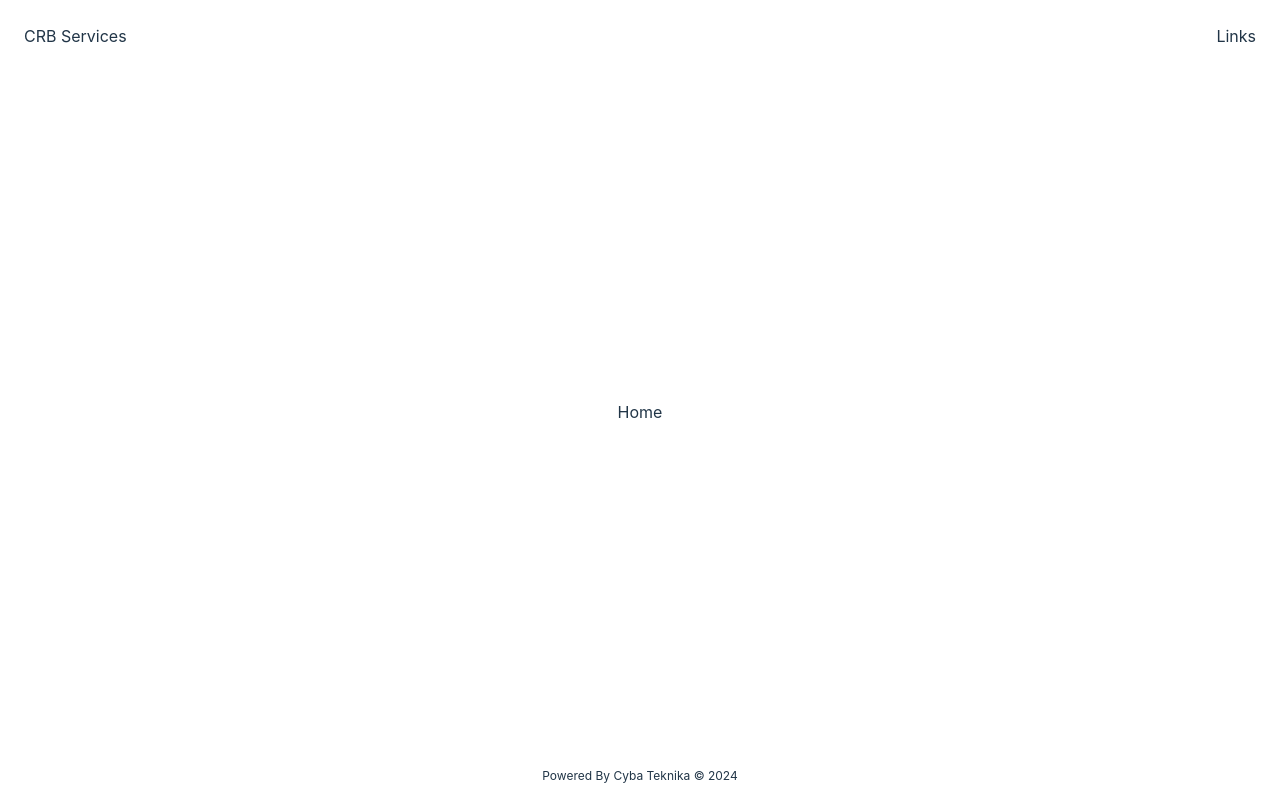
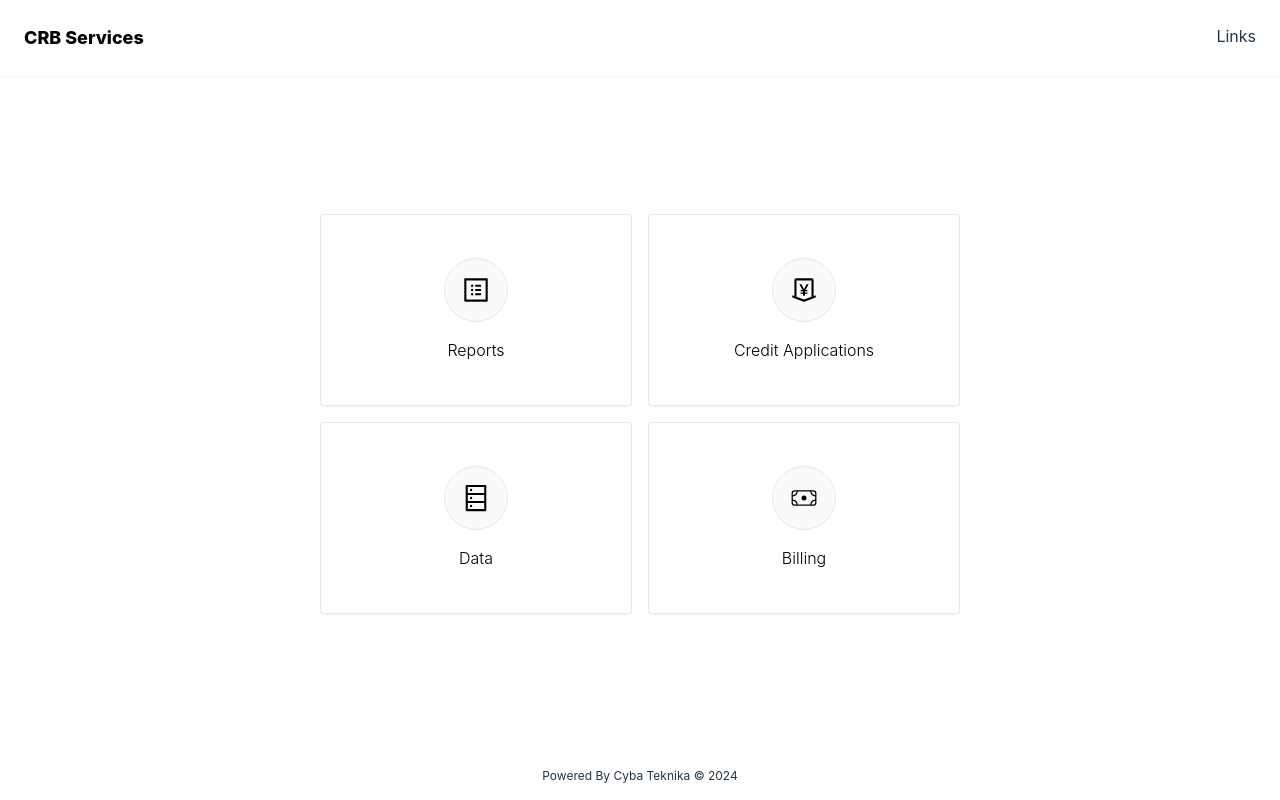
Before and after one commit to jacksonk-dev/crb-ui, a React (Vite) app: page / in a window 1280 px wide. Built offline with nearby package versions, Linux system fonts and the light colour scheme.

Commit message:
Style home page

```diff
--- a/package.json
+++ b/package.json
@@ -15,6 +15,7 @@
     "antd": "^5.18.0",
     "react": "^18.2.0",
     "react-dom": "^18.2.0",
+    "react-icons": "^5.2.1",
     "react-router-dom": "^6.23.1"
   },
   "devDependencies": {
--- /dev/null
+++ b/src/app/billing/index.tsx
@@ -0,0 +1,3 @@
+const Billing = () => <>Billing</>;
+
+export default Billing;
--- a/src/app/home/index.tsx
+++ b/src/app/home/index.tsx
@@ -1,3 +1,50 @@
-const Home = () => <>Home</>;
+import { Link } from 'react-router-dom';
+
+import links from 'src/app/home/links';
+
+const Home = () => {
+  return (
+    <div className='grid grid-cols-2 gap-4 w-full md:w-[50%]'>
+      {
+        links.map(({label, to, Icon}, i) => {
+          const reactKey = `home-link-${i}`;
+
+          return (
+            <Link
+              to={to}
+              key={reactKey}
+              className='
+                bg-white text-black hover:text-black
+                flex flex-col justify-center items-center
+                border h-48 p-4 rounded shadow-sm
+                font-light hover:font-extrabold
+                transition-all
+                parent group
+              '
+            >
+              <div
+                className='
+                  mb-4 p-4
+                  bg-[#FAFAFA]
+                  flex justify-center items-center
+                  rounded-full border
+                  child group-hover:border-black
+                '
+              >
+                <Icon
+                  className='
+                    text-3xl child group-hover:text-4xl
+                    transition ease-in-out duration-500
+                  '
+                />
+              </div>
+              <span>{label}</span>
+            </Link>
+          );
+        })
+      }
+    </div>
+  );
+};
 
 export default Home;
--- /dev/null
+++ b/src/app/home/links.ts
@@ -0,0 +1,38 @@
+import { IconType } from 'react-icons';
+import {
+  AiOutlineMoneyCollect as CapIcon,
+  AiOutlineDatabase as DataIcon,
+  AiOutlineProfile as ReportsIcon
+} from 'react-icons/ai';
+import { CiMoneyBill as BillingIcon } from 'react-icons/ci';
+
+type Link = {
+  label: string,
+  to: string,
+  Icon: IconType
+}
+
+const links: Array<Link> = [
+  {
+    label: 'Reports',
+    to: 'reports',
+    Icon: ReportsIcon
+  },
+  {
+    label: 'Credit Applications',
+    to: 'caps',
+    Icon: CapIcon
+  },
+  {
+    label: 'Data',
+    to: 'data',
+    Icon: DataIcon
+  },
+  {
+    label: 'Billing',
+    to: 'billing',
+    Icon: BillingIcon
+  }
+];
+
+export default links;
--- a/src/app/root/nav-bar/index.tsx
+++ b/src/app/root/nav-bar/index.tsx
@@ -1,6 +1,8 @@
+import { Link } from 'react-router-dom';
+
 const NavBar = () => (
-  <div className="p-6 w-full flex justify-between">
-    <div>CRB Services</div>
+  <div className="bg-white shadow-sm p-6 w-full flex justify-between">
+    <Link to="" className='text-black hover:text-black text-lg font-extrabold'>CRB Services</Link>
     <div>Links</div>
   </div>
 );
--- a/src/app/router.tsx
+++ b/src/app/router.tsx
@@ -7,6 +7,8 @@ import Home from 'src/app/home';
 import Reports from 'src/app/reports';
 import AppRoot from 'src/app/root';
 
+import Billing from './billing';
+
 const appRouter = createBrowserRouter(
   createRoutesFromElements(
     <Route path="/" element={<AppRoot />}>
@@ -15,6 +17,7 @@ const appRouter = createBrowserRouter(
       <Route path="reports" element={<Reports />} />
       <Route path="caps" element={<Caps />} />
       <Route path="data" element={<Data />} />
+      <Route path="billing" element={<Billing />} />
     </Route>
   )
 );
--- a/src/index.css
+++ b/src/index.css
@@ -8,9 +8,9 @@
   line-height: 1.5;
   font-weight: 400;
 
-  color-scheme: light dark;
-  color: rgba(255, 255, 255, 0.87);
-  background-color: #242424;
+  /* color-scheme: light dark; */
+  /* color: rgba(255, 255, 255, 0.87); */
+  background-color: #FAFAFA;
 
   font-synthesis: none;
   text-rendering: optimizeLegibility;
```
Also changed, not shown: 1 other file (tests, documents, lock files or other folders).
